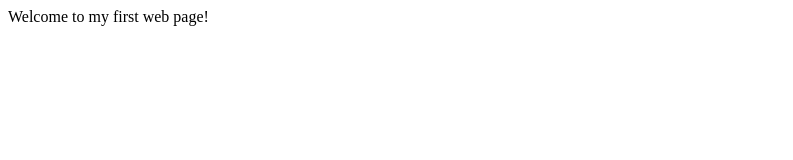
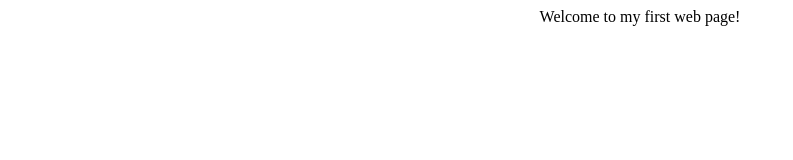
Before and after one commit to jcbalt/jcbalt.gethub.io, a plain HTML site: page index.html in a window 1280 px wide. Shown: the whole page, without its empty margins (0-793 px from the left). Drawn offline with Linux system fonts and the light colour scheme.

Commit message:
Update index.html

```diff
--- a/index.html
+++ b/index.html
@@ -3,6 +3,8 @@
 <title>Jacob's Website</title>
   </head>
   <body>
-  Welcome to my first web page!
+    <center>
+<heading-1>Welcome to my first web page!</heading-1>
+    </center>
   </body>
 </html>
```
